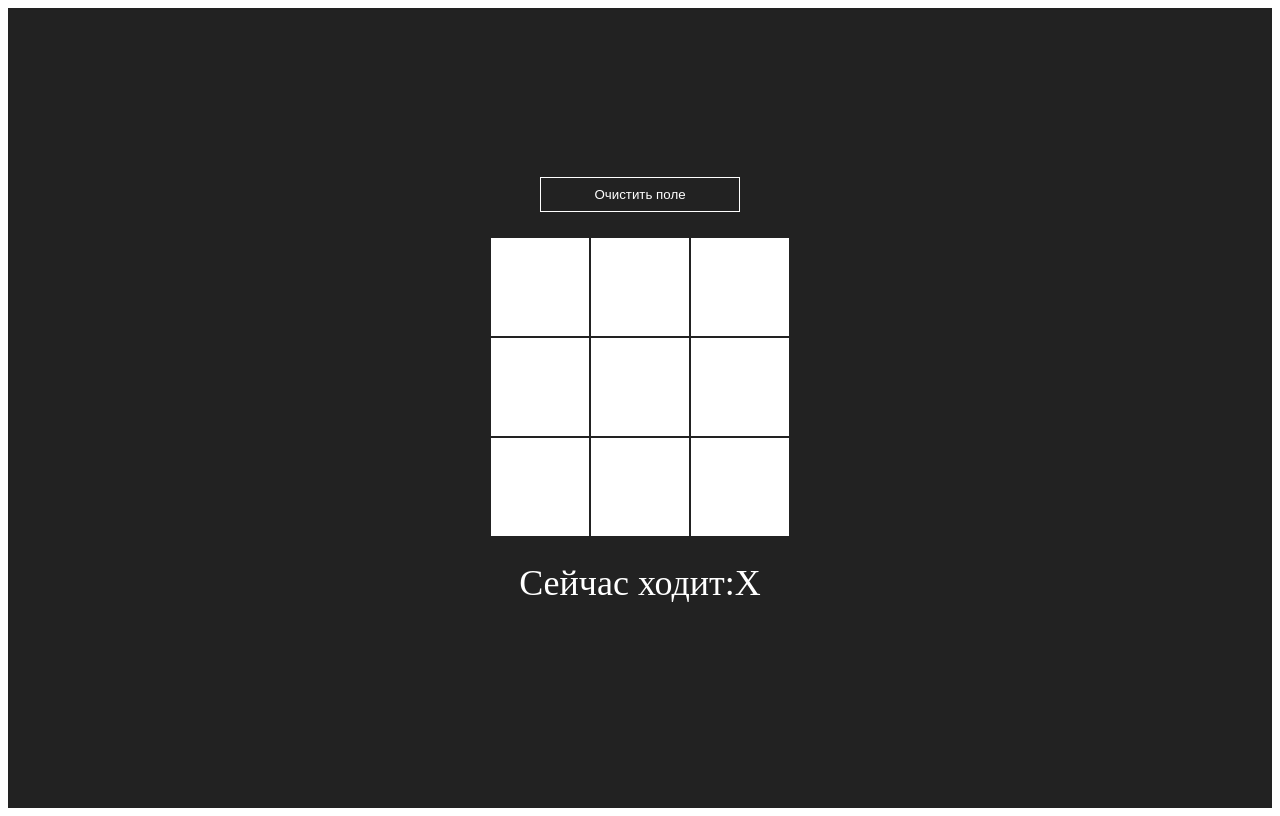
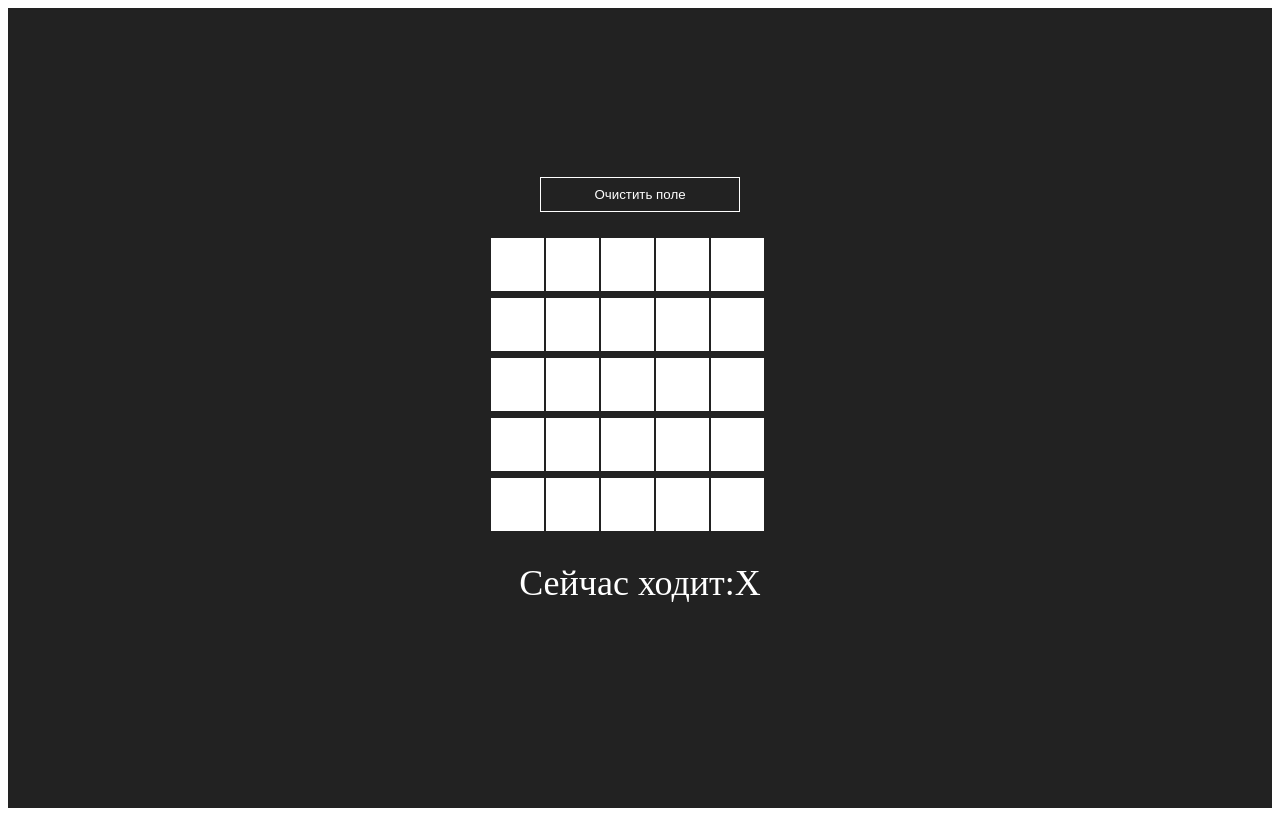
Before and after one commit to aisooo/tic_tac, a React (Create React App) app: page / in a window 1280 px wide. Built offline with nearby package versions, Linux system fonts and the light colour scheme.

Commit message:
first commit

```diff
--- a/src/components/Board/Board.css
+++ b/src/components/Board/Board.css
@@ -1,7 +1,7 @@
 .board {
   width: 300px;
   height: 300px;
-  background: red;
+  background: #222222;
   display: flex;
   flex-wrap: wrap;
 }
--- a/src/components/Game/Game.jsx
+++ b/src/components/Game/Game.jsx
@@ -3,7 +3,7 @@ import Board from "../Board/Board";
 import "./Game.css";
 import { culculateWinner } from "../../helper";
 const Game = () => {
-  const [board, setBoard] = useState(Array(9).fill(null));
+  const [board, setBoard] = useState(Array(25).fill(null));
   const [xIsNext, setXIsNet] = useState(true);
   const winner = culculateWinner(board);
   const handleClick = (index) => {
@@ -20,7 +20,7 @@ const Game = () => {
     return (
       <button
         className="start-btn"
-        onClick={() => setBoard(Array(9).fill(null))}
+        onClick={() => setBoard(Array(25).fill(null))}
       >
         Очистить поле
       </button>
--- a/src/components/Square/Square.css
+++ b/src/components/Square/Square.css
@@ -1,6 +1,6 @@
 .square {
-  width: 100px;
-  height: 100px;
+  width: 55px;
+  height: 55px;
   background: white;
   border: 1px solid #222222;
   cursor: pointer;
--- a/src/helper.js
+++ b/src/helper.js
@@ -1,14 +1,37 @@
+// export function culculateWinner(squares) {
+//   const lines = [
+//     [0, 1, 2],
+//     [3, 4, 5],
+//     [6, 7, 8],
+//     [0, 4, 8],
+//     [2, 4, 6],
+//   ];
+//   for (let i = 0; i < lines.length; i++) {
+//     const [a, b, c] = lines[i];
+//     if (squares[a] && squares[a] === squares[b] && squares[a] === squares[c]) {
+//       return squares[a];
+//     }
+//   }
+//   return null;
+// }
+
 export function culculateWinner(squares) {
   const lines = [
-    [0, 1, 2],
-    [3, 4, 5],
-    [6, 7, 8],
-    [0, 4, 8],
-    [2, 4, 6],
+    [0, 1, 2, 4, 5],
+    [6, 7, 8, 9, 10],
+    [11, 12, 13, 14, 15],
+    [0, 4, 8, 12, 16],
+    [2, 4, 6, 8, 10],
   ];
   for (let i = 0; i < lines.length; i++) {
-    const [a, b, c] = lines[i];
-    if (squares[a] && squares[a] === squares[b] && squares[a] === squares[c]) {
+    const [a, b, c, d, e] = lines[i];
+    if (
+      squares[a] &&
+      squares[a] === squares[b] &&
+      squares[a] === squares[c] &&
+      squares[a] === squares[d] &&
+      squares[a] === squares[e]
+    ) {
       return squares[a];
     }
   }
```
Also changed, not shown: 2 other files (tests, documents, lock files or other folders).
